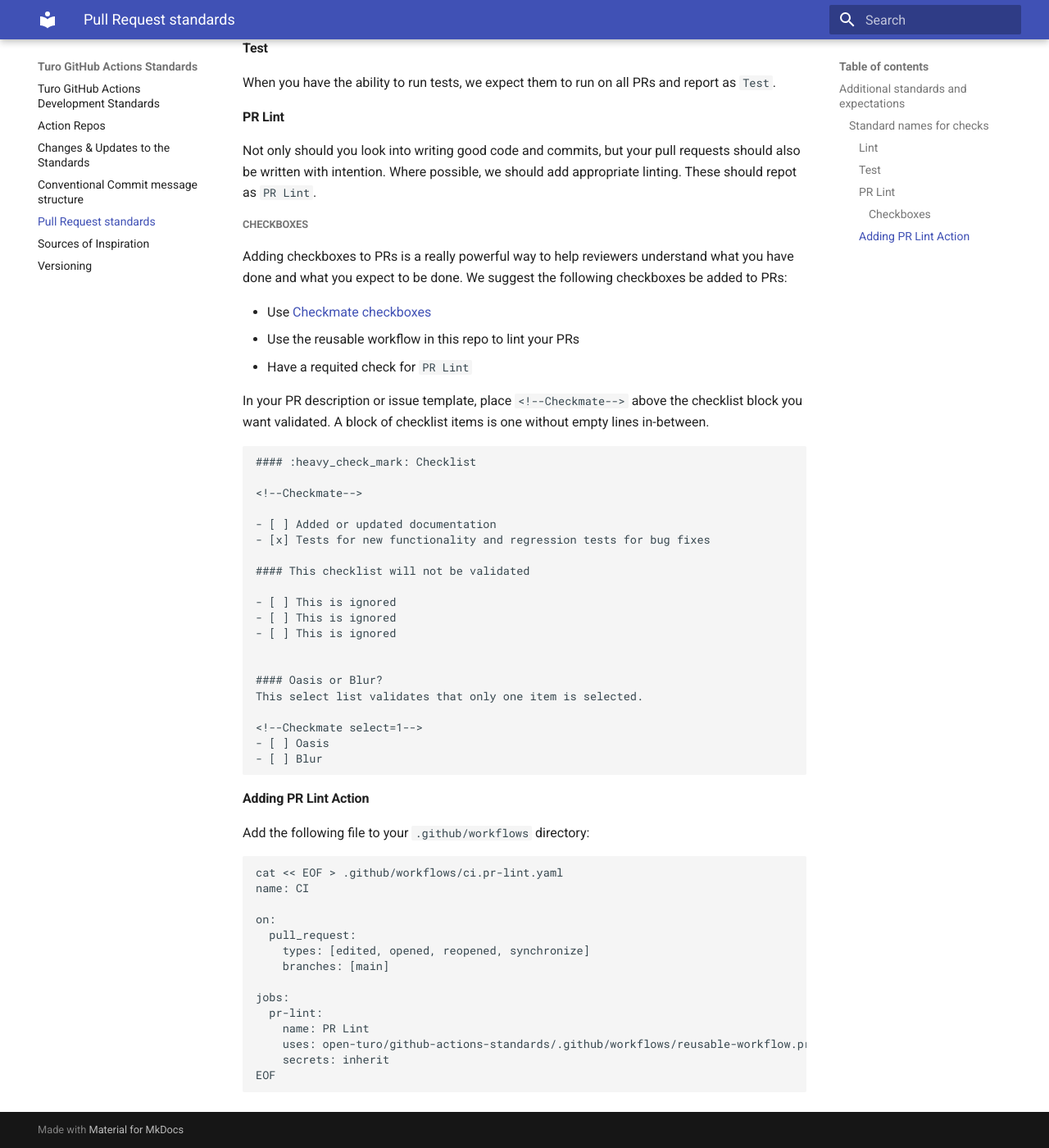
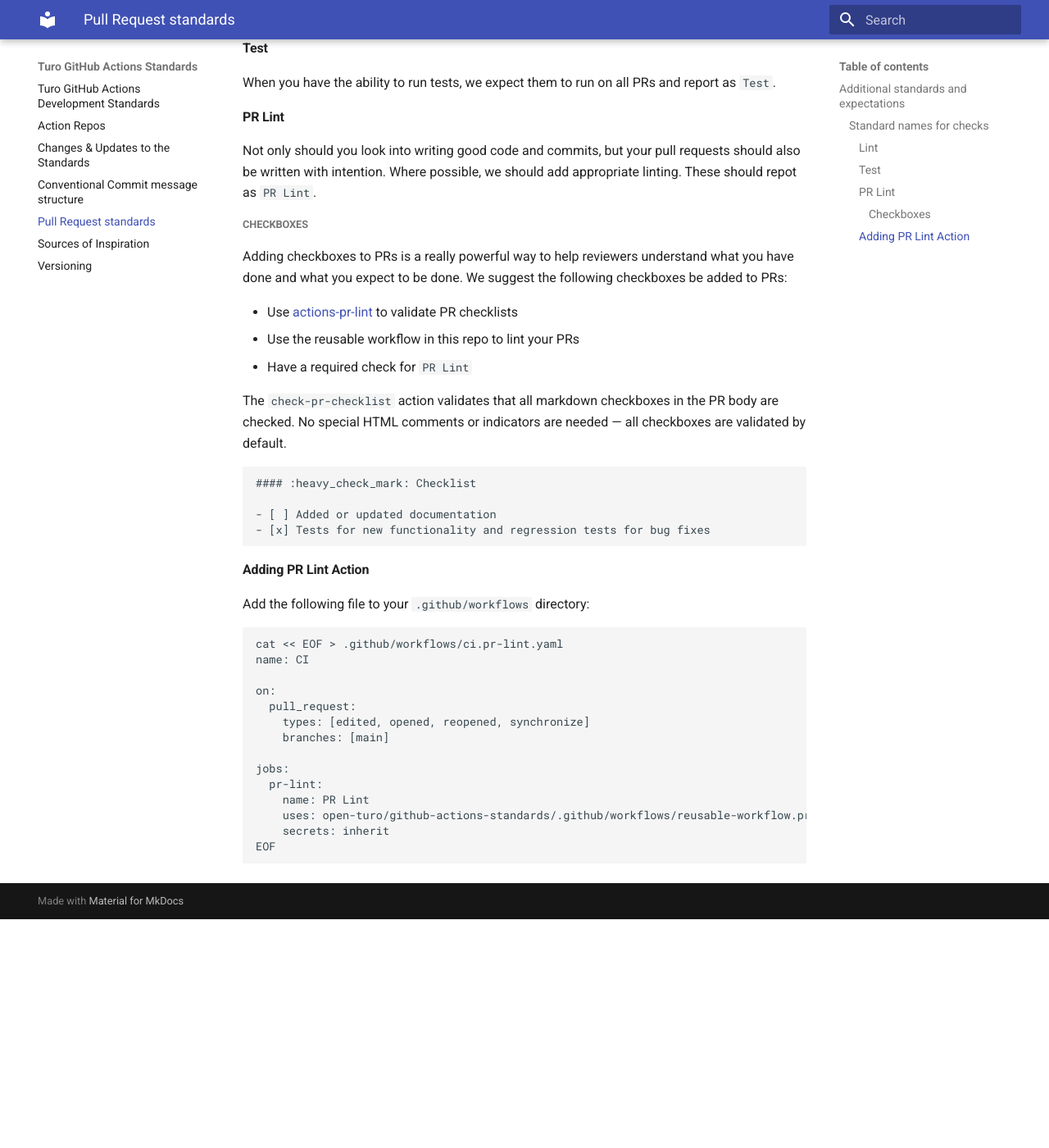
Before and after one commit to open-turo/github-actions-standards, an MkDocs documentation site: the page built from docs/pull-requests.md, in a window 1280 px wide and 1400 px high, scrolled down 555 px. Shown: the whole window at 82% size. Built offline with MkDocs 1.6.1 and Material for MkDocs 9.7.7, drawn with Linux system fonts in a browser that asks for light colours; after the commit the page ends 1676 px from its top, so only the background shows below that.

Commit message:
fix(pr-lint): replace roryq/checkmate with open-turo/actions-pr-lint
The roryq/checkmate action uses Node 20 which GitHub will remove on
Sep 16, 2026. Replace with open-turo/actions-pr-lint/check-pr-checklist
which uses Node 24. Also update docs to reflect the new action — no
Checkmate HTML indicators needed, all checkboxes are validated by
default.

Ref: DEVEX-1266

Co-Authored-By: Claude Opus 4.6 (1M context) <noreply@anthropic.com>

````diff
--- a/docs/pull-requests.md
+++ b/docs/pull-requests.md
@@ -32,34 +32,18 @@ intention. Where possible, we should add appropriate linting. These should repot
 Adding checkboxes to PRs is a really powerful way to help reviewers understand what you have done and what you expect to
 be done. We suggest the following checkboxes be added to PRs:
 
-- Use [Checkmate checkboxes](https://github.com/RoryQ/checkmate)
+- Use [actions-pr-lint](https://github.com/open-turo/actions-pr-lint) to validate PR checklists
 - Use the reusable workflow in this repo to lint your PRs
-- Have a requited check for `PR Lint`
+- Have a required check for `PR Lint`
 
-In your PR description or issue template, place `<!--Checkmate-->` above the checklist block you want validated. A block
-of checklist items is one without empty lines in-between.
+The `check-pr-checklist` action validates that all markdown checkboxes in the PR body are checked. No special HTML
+comments or indicators are needed — all checkboxes are validated by default.
 
 ```
 #### :heavy_check_mark: Checklist
 
-<!--Checkmate-->
-
 - [ ] Added or updated documentation
 - [x] Tests for new functionality and regression tests for bug fixes
-
-#### This checklist will not be validated
-
-- [ ] This is ignored
-- [ ] This is ignored
-- [ ] This is ignored
-
-
-#### Oasis or Blur?
-This select list validates that only one item is selected.
-
-<!--Checkmate select=1-->
-- [ ] Oasis
-- [ ] Blur
 ```
 
 #### Adding PR Lint Action
````
Also changed, not shown: 1 other file.
